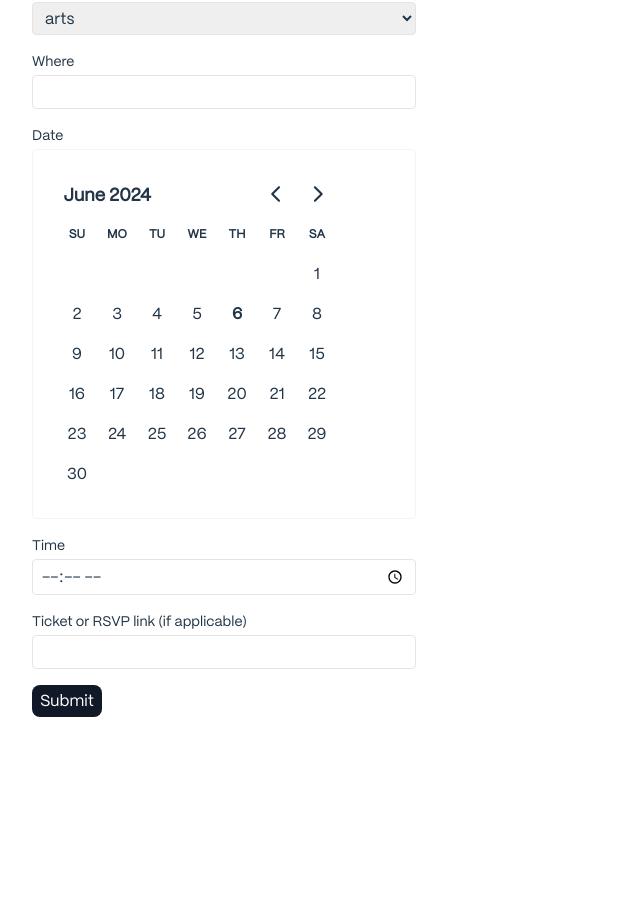
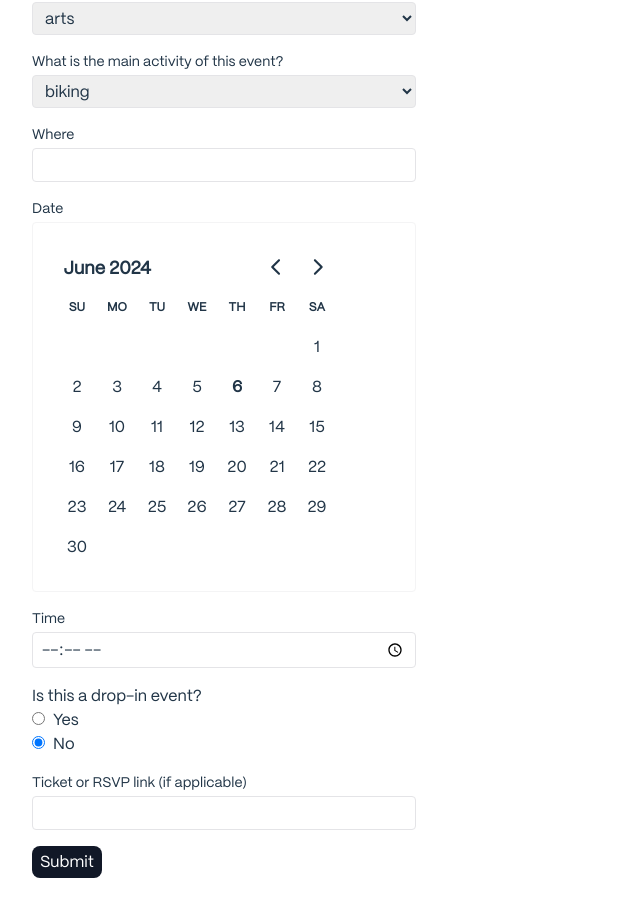
Before and after one commit to roneilla/queer-club-directory, a React (Vite) app: page /add-event in a window 1280 px wide. Shown: the part 460-1370 px from the top of the page, without its empty margins (0-640 px from the left). Before the commit the page ends 1209 px from the top, so only its background shows below. Built offline with nearby package versions, Linux system fonts and the light colour scheme.

Commit message:
add event feature

```diff
--- /dev/null
+++ b/src/components/EventCard.tsx
@@ -0,0 +1,7 @@
+import React from 'react';
+
+const EventCard = () => {
+	return <div>EventCard</div>;
+};
+
+export default EventCard;
--- a/src/directoryData.ts
+++ b/src/directoryData.ts
@@ -8,3 +8,15 @@ export const clubCategories = [
 	'games',
 	'party',
 ];
+
+export const commonTags = [
+	'biking',
+	'running',
+	'food crawl',
+	'party',
+	'softball',
+	'climbing',
+	'game night',
+	'movies',
+	'drag brunch',
+];
--- a/src/routes/AddAnEvent.tsx
+++ b/src/routes/AddAnEvent.tsx
@@ -2,6 +2,7 @@ import { useState } from 'react';
 import TadaEmoji from '../assets/tada-emoji.png';
 import { DayPicker } from 'react-day-picker';
 import 'react-day-picker/dist/style.css';
+import { commonTags } from '../directoryData';
 
 const AddAnEvent = () => {
 	const [sent, setSent] = useState(false);
@@ -17,6 +18,7 @@ const AddAnEvent = () => {
 	const [dropin, setDropin] = useState(false);
 	const [tickets, setTickets] = useState('');
 	const [rsvp, setRsvp] = useState('');
+	const [customSub, setCustomSub] = useState('');
 
 	const categoryOpts = [
 		'entertainment',
@@ -44,7 +46,7 @@ const AddAnEvent = () => {
 				moreInfo: moreInfo,
 				clubIg: clubIg,
 				eventCategory: eventCategory,
-				eventSub: eventSub,
+				eventSub: eventSub === 'other' ? customSub : eventSub,
 				dropin: dropin,
 				tickets: tickets,
 				rsvp: rsvp,
@@ -146,6 +148,38 @@ const AddAnEvent = () => {
 								</select>
 							</div>
 							<div className="fieldGroup">
+								<label htmlFor="eventSub">
+									What is the main activity of this event?
+								</label>
+								<select
+									className="field"
+									name="eventSub"
+									id="eventSub"
+									onChange={(e) => setEventSub(e.target.value)}
+									value={eventSub}>
+									{commonTags.sort().map((cat) => (
+										<option value={cat}>{cat}</option>
+									))}
+									<option value="other">Other</option>
+								</select>
+
+								{eventSub === 'other' && (
+									<>
+										<label className="mt-4" htmlFor="customSob">
+											If other, please specify
+										</label>
+										<input
+											className="field"
+											type="text"
+											id="customSob"
+											name="customSob"
+											onChange={(e) => setCustomSub(e.target.value)}
+											value={customSub}
+										/>
+									</>
+								)}
+							</div>
+							<div className="fieldGroup">
 								<label htmlFor="location">Where</label>
 								<input
 									className="field"
@@ -177,6 +211,35 @@ const AddAnEvent = () => {
 									value={time}
 								/>
 							</div>
+							<div>
+								<p>Is this a drop-in event?</p>
+								<div className="flex gap-2">
+									<div>
+										<input
+											className="mr-2"
+											type="radio"
+											name="topping"
+											value="yes"
+											id="yes"
+											checked={dropin === true}
+											onChange={() => setDropin(true)}
+										/>
+										<label htmlFor="yes">Yes</label>
+									</div>
+								</div>
+								<div>
+									<input
+										className="mr-2"
+										type="radio"
+										name="topping"
+										value="no"
+										id="no"
+										checked={dropin === false}
+										onChange={() => setDropin(false)}
+									/>
+									<label htmlFor="no">No</label>
+								</div>
+							</div>
 							<div className="fieldGroup">
 								<label htmlFor="tickets">
 									Ticket or RSVP link (if applicable)
```
